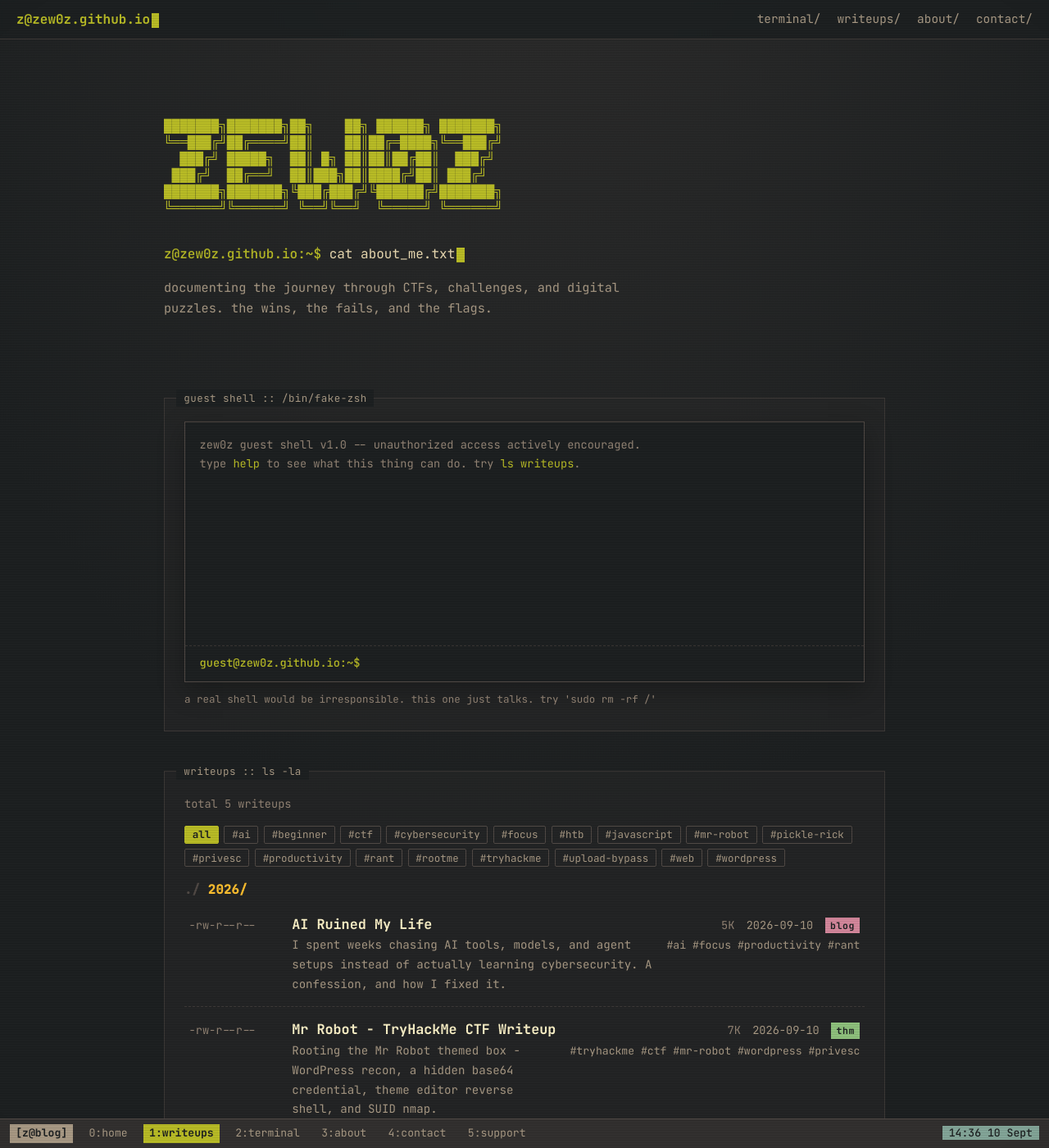
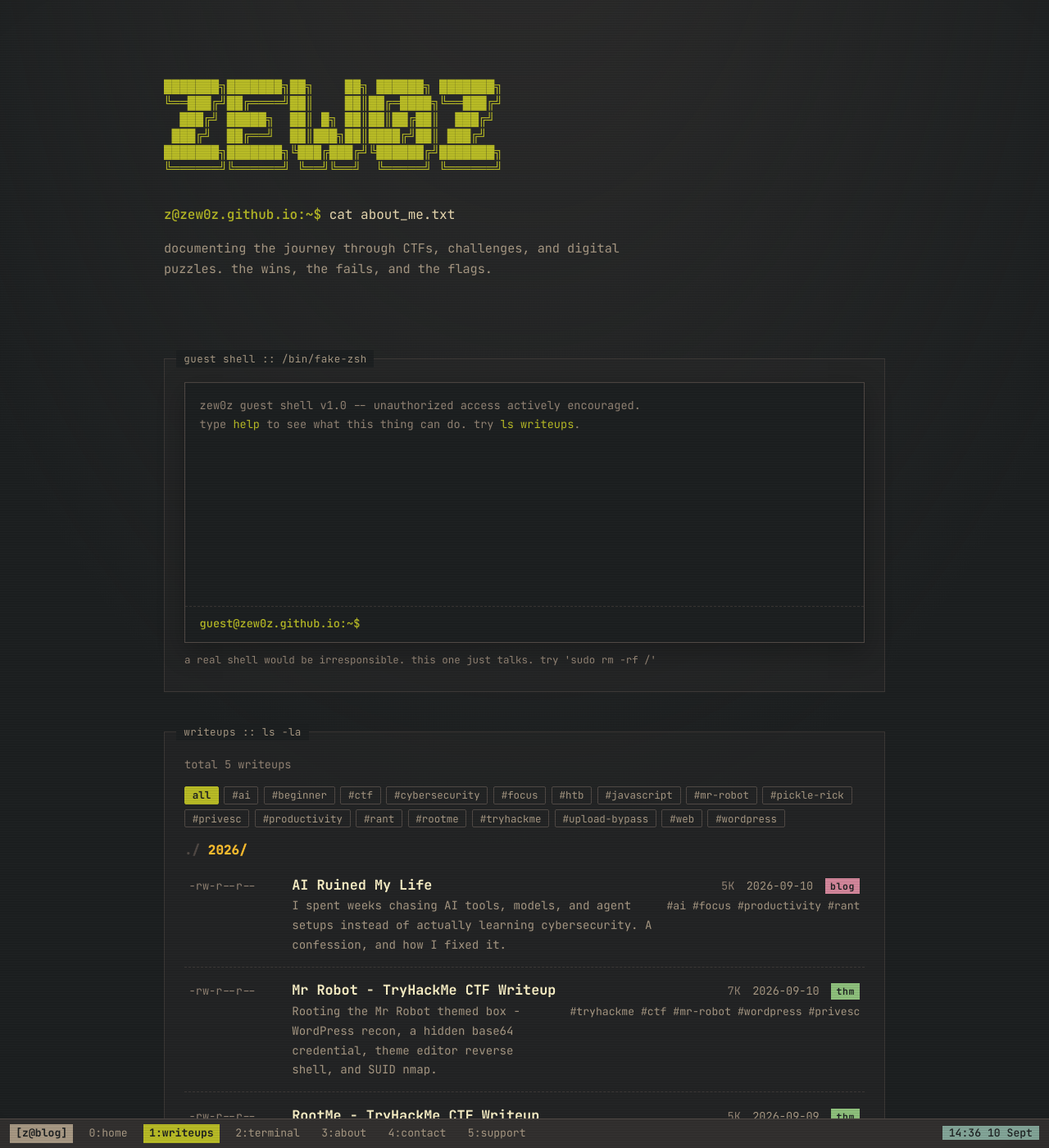
Before and after one commit to zew0z/zew0z.github.io, a Jekyll site: the page built from index.html, in a window 1280 px wide and 1400 px high. Shown: the whole window at 82% size. Built offline with Jekyll 4.4.1, drawn with Linux system fonts in a browser that asks for light colours.

Commit message:
Removed top titlebar; tmux bar is now the only navigation

```diff
--- a/_layouts/default.html
+++ b/_layouts/default.html
@@ -15,24 +15,12 @@
 <body>
   <a class="skip-link" href="#main">skip to content</a>
 
-  <header class="titlebar">
-    <a class="brand" href="{{ '/' | relative_url }}">
-      <span class="brand-prompt">z@zew0z.github.io</span><span class="caret" aria-hidden="true"></span>
-    </a>
-    <nav class="titlebar-nav" aria-label="Primary">
-      <a href="{{ '/' | relative_url }}#terminal">terminal/</a>
-      <a href="{{ '/' | relative_url }}#writeups">writeups/</a>
-      <a href="{{ '/' | relative_url }}#about">about/</a>
-      <a href="{{ '/' | relative_url }}#contact">contact/</a>
-    </nav>
-  </header>
-
   <main id="main" class="site-main">
     {{ content }}
   </main>
 
   <footer class="tmuxbar" role="contentinfo">
-    <div class="tmuxbar-left">
+    <nav class="tmuxbar-left" aria-label="Primary">
       <span class="tmux-session">[z@blog]</span>
       <a class="tmux-win tmux-win-active" data-section="home" href="{{ '/' | relative_url }}">0:home</a>
       <a class="tmux-win" data-section="writeups" href="{{ '/' | relative_url }}#writeups">1:writeups</a>
@@ -40,7 +28,7 @@
       <a class="tmux-win" data-section="about" href="{{ '/' | relative_url }}#about">3:about</a>
       <a class="tmux-win" data-section="contact" href="{{ '/' | relative_url }}#contact">4:contact</a>
       <a class="tmux-win" href="https://ko-fi.com/zew0z" target="_blank" rel="noopener">5:support</a>
-    </div>
+    </nav>
     <div class="tmuxbar-right">
       <span class="tmux-clock" id="tmux-clock" aria-hidden="true"></span>
     </div>
--- a/assets/css/style.scss
+++ b/assets/css/style.scss
@@ -24,7 +24,6 @@
   --red: #fb4934;
   --purple: #d3869b;
   --mono: 'JetBrains Mono', ui-monospace, 'Cascadia Code', 'Source Code Pro', Menlo, Consolas, monospace;
-  --titlebar-h: 3rem;
   --tmuxbar-h: 2.25rem;
 }
 
@@ -109,41 +108,6 @@ h1, h2, h3, h4 { text-wrap: balance; line-height: 1.3; }
   .caret, .caret-inline { animation: none; }
   * { transition-duration: 0.01ms !important; animation-duration: 0.01ms !important; }
 }
-
-/* ---------- titlebar ---------- */
-
-.titlebar {
-  position: sticky;
-  top: 0;
-  z-index: 40;
-  display: flex;
-  align-items: center;
-  justify-content: space-between;
-  gap: 1rem;
-  height: var(--titlebar-h);
-  padding: 0 1.25rem;
-  background: color-mix(in srgb, var(--bg0) 88%, transparent);
-  backdrop-filter: blur(6px);
-  border-bottom: 1px solid var(--bg3);
-}
-
-.brand {
-  color: var(--fg1);
-  font-weight: 700;
-  white-space: nowrap;
-}
-.brand-prompt { color: var(--green); }
-.brand:hover { background: transparent; color: var(--fg0); }
-.brand:hover .brand-prompt { color: var(--fg0); }
-
-.titlebar-nav { display: flex; gap: 1.25rem; overflow-x: auto; }
-.titlebar-nav a {
-  color: var(--fg4);
-  white-space: nowrap;
-  font-size: 0.9rem;
-  padding: 0.15rem 0;
-}
-.titlebar-nav a:hover { color: var(--bg0); }
 
 /* ---------- main container ---------- */
 
@@ -562,17 +526,6 @@ h1, h2, h3, h4 { text-wrap: balance; line-height: 1.3; }
   .site-main { padding-top: 1.8rem; padding-left: 1rem; padding-right: 1rem; }
   .hero { padding: 2rem 0 2rem; }
 
-  .titlebar {
-    flex-direction: column;
-    align-items: flex-start;
-    justify-content: center;
-    gap: 0.1rem;
-    height: auto;
-    padding: 0.45rem 1rem;
-  }
-  .titlebar-nav { gap: 1rem; }
-  .titlebar-nav a { font-size: 0.82rem; }
-
   .ls-row { grid-template-columns: 1fr; gap: 0.15rem; padding: 0.8rem 0.15rem; }
   .ls-perm { display: none; }
   .ls-head { flex-wrap: wrap; row-gap: 0.15rem; }
```
